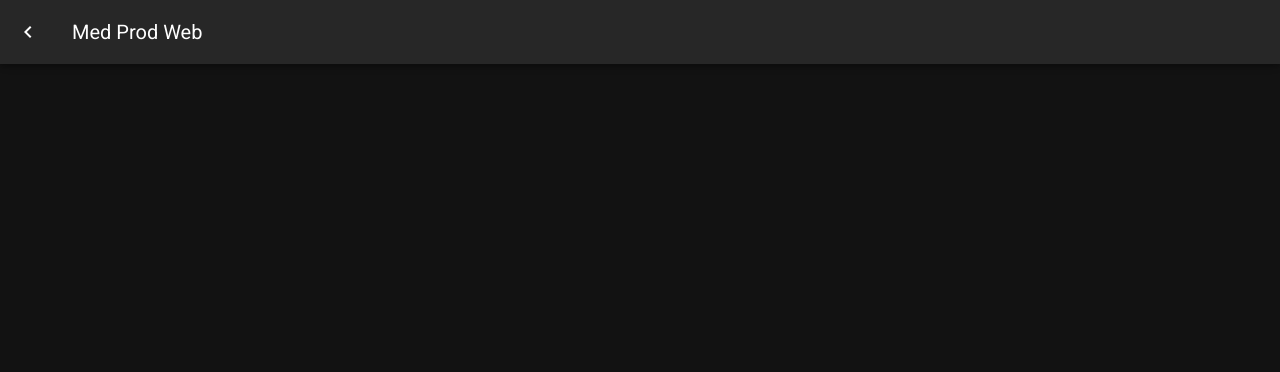
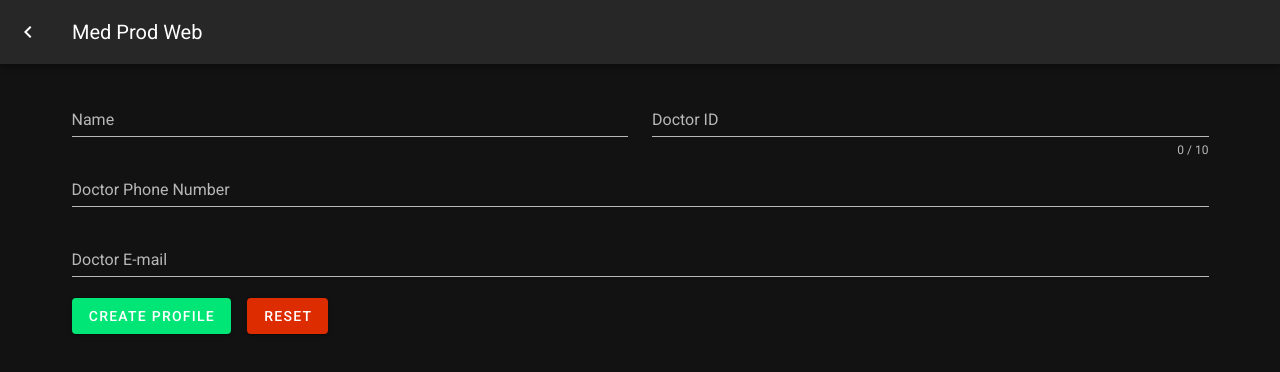
Before and after one commit to shell-raiser/Med-Prod-Web-UI, a Nuxt app: page /regDoc in a window 1280 px wide. Before the commit this address had no page. Shown: the top 372 px of the page. Built offline with nearby package versions, Linux system fonts and the light colour scheme.

Commit message:
add doc reg page and component

```diff
--- a/layouts/default.vue
+++ b/layouts/default.vue
@@ -54,7 +54,7 @@ export default {
       items: [
         {
           icon: 'mdi-apps',
-          title: 'Welcome',
+          title: 'Home',
           to: '/',
         },
         {
@@ -69,6 +69,10 @@ export default {
           icon: 'mdi-list-box',
           title: 'Monitor Patients',
           to: '/monitorPatients',
+        },{
+          icon: 'mdi-doctor',
+          title: 'Register a doctor',
+          to: '/regDoc',
         },
       ],
       miniVariant: false,
--- /dev/null
+++ b/pages/regDoc.vue
@@ -0,0 +1,75 @@
+<template>
+    <v-container>
+        <v-form ref="form" v-model="valid" lazy-validation>
+            <v-row>
+                <v-col cols="12" md="6">
+                    <v-text-field v-model="name" :rules="nameRules" label="Name" required>
+                    </v-text-field>
+                </v-col>
+
+                <v-col cols="12" md="6">
+                    <v-text-field :rules="patientRules" :counter="10" label="Doctor ID" required></v-text-field>
+                </v-col>
+            </v-row>
+
+
+            <v-text-field v-model="email" :rules="phoneRules" label="Doctor Phone Number" required></v-text-field>
+            <v-text-field v-model="email" :rules="emailRules" label="Doctor E-mail" required></v-text-field>
+
+            <!-- <v-textarea v-model="email" :rules="emailRules" label="Patient Address" required></v-textarea> -->
+
+
+            <!-- <v-checkbox v-model="checkbox" :rules="[v => !!v || 'You must agree to continue!']" label="Do you agree?"
+            required></v-checkbox> -->
+
+            <v-btn :disabled="!valid" color="success" class="mr-4" @click="validate">
+                Create Profile
+            </v-btn>
+
+            <v-btn color="error" class="mr-4" @click="reset">
+                Reset
+            </v-btn>
+        </v-form>
+    </v-container>
+</template>
+<script>
+export default {
+    data: () => ({
+        valid: true,
+        firstname: '',
+        lastname: '',
+        name: '',
+        nameRules: [
+            v => !!v || 'Name is required',
+            // v => (v && v.length <= 10) || 'Name must be less than 10 characters',
+        ],
+        email: '',
+        emailRules: [
+            v => !!v || 'E-mail is required',
+            v => /.+@.+\..+/.test(v) || 'E-mail must be valid',
+        ],
+
+        patientRules: [
+            v => !!v || 'Doctor ID is required',
+            v => (v && v.length == 10) || 'Patient ID must be equal to 10 characters',
+        ],
+        phoneRules: [
+            v => !!v || 'Phone No. is required',
+            v => (v && v.length == 10) || 'Phone No. must be equal to 10 characters',
+        ],
+
+    }),
+
+    methods: {
+        validate() {
+            this.$refs.form.validate()
+        },
+        reset() {
+            this.$refs.form.reset()
+        },
+        resetValidation() {
+            this.$refs.form.resetValidation()
+        },
+    },
+}
+</script>
--- a/pages/registerPatient.vue
+++ b/pages/registerPatient.vue
@@ -1,6 +1,6 @@
 <template>
-    <v-form ref="form" v-model="valid" lazy-validation>
-        <v-container>
+    <v-container>
+        <v-form ref="form" v-model="valid" lazy-validation>
             <v-row>
                 <v-col cols="12" md="4">
                     <v-text-field v-model="firstname" :rules="nameRules" label="First name" required>
@@ -52,8 +52,8 @@
             <v-btn color="error" class="mr-4" @click="reset">
                 Reset
             </v-btn>
-        </v-container>
-    </v-form>
+        </v-form>
+    </v-container>
 </template>
 
 <script>
```
